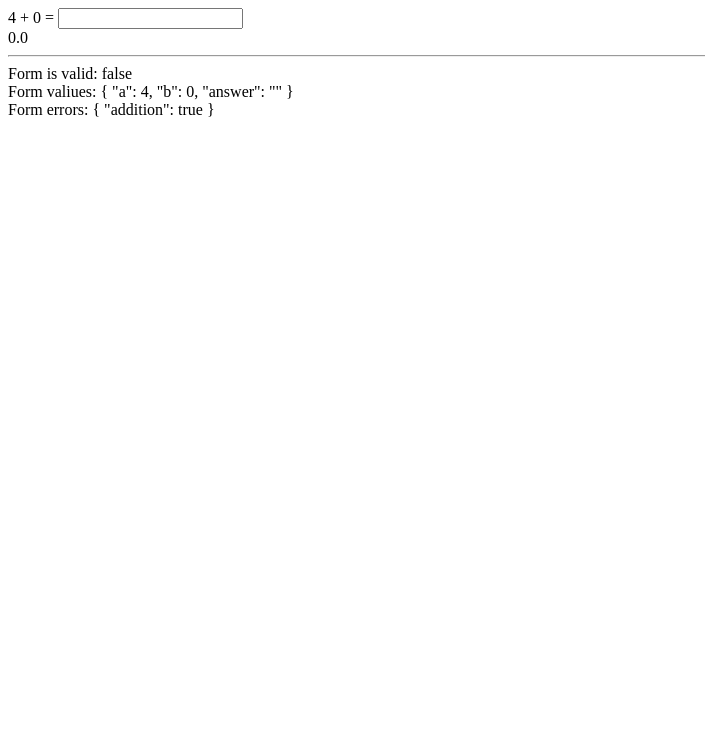
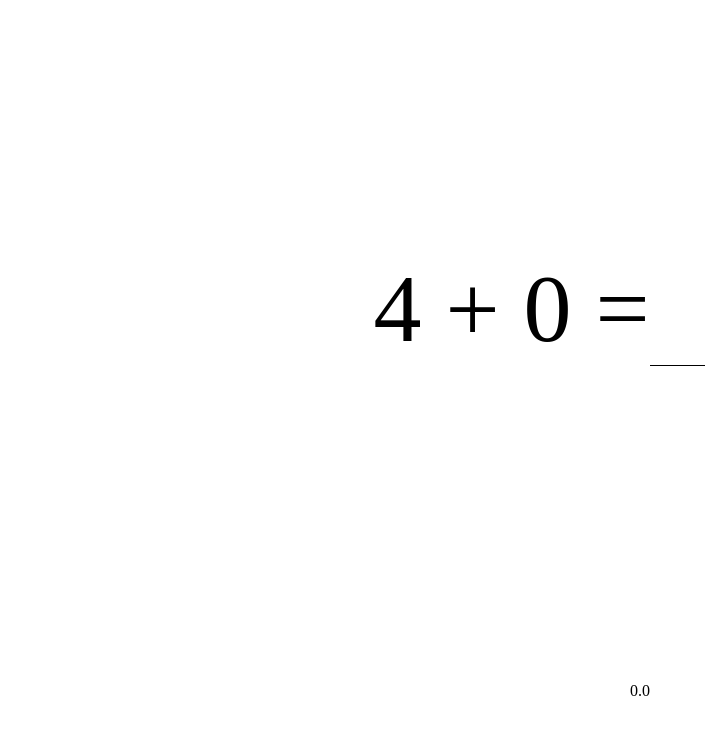
Before and after one commit to Terrence-Me/math-game-ng, an Angular app: page / in a window 1280 px wide. Shown: the top 734 px of the page, without its empty margins (0-705 px from the left). Built offline with nearby package versions, Linux system fonts and the light colour scheme.

Commit message:
add styling

```diff
--- a/src/app/equation/equation.component.css
+++ b/src/app/equation/equation.component.css
@@ -0,0 +1,27 @@
+form {
+  margin-top: 20%;
+  display: flex;
+  justify-content: center;
+  font-size: 96px;
+}
+
+input {
+  font-size: 96px;
+  border: none;
+  border-bottom: 1px solid black;
+  width: 20%;
+  text-align: center;
+}
+
+input:focus {
+  outline: none;
+}
+
+.stats {
+  position: absolute;
+  bottom: 100px;
+  left: 0;
+  right: 0;
+  text-align: center;
+  font: size 24px;
+}
--- a/src/app/equation/equation.component.html
+++ b/src/app/equation/equation.component.html
@@ -1,14 +1,10 @@
 <form [formGroup]="mathForm" action="">
-    {{ a }} + {{ b }} =
+    <div class="equation">
+        {{ a }} + {{ b }} =
+    </div>
     <input formControlName="answer" type="text" name="" id="">
-
-
 </form>
 
-
-{{ SecondPerSolution | number: '1.1-3' }}
-<hr>
-
-<div>Form is valid: {{ mathForm.valid}} </div>
-<div> Form valiues: {{mathForm.value | json}} </div>
-<div>Form errors: {{mathForm.errors | json}} </div>
+<div class="stats">
+    {{ SecondPerSolution | number: '1.1-3' }}
+</div>
```
